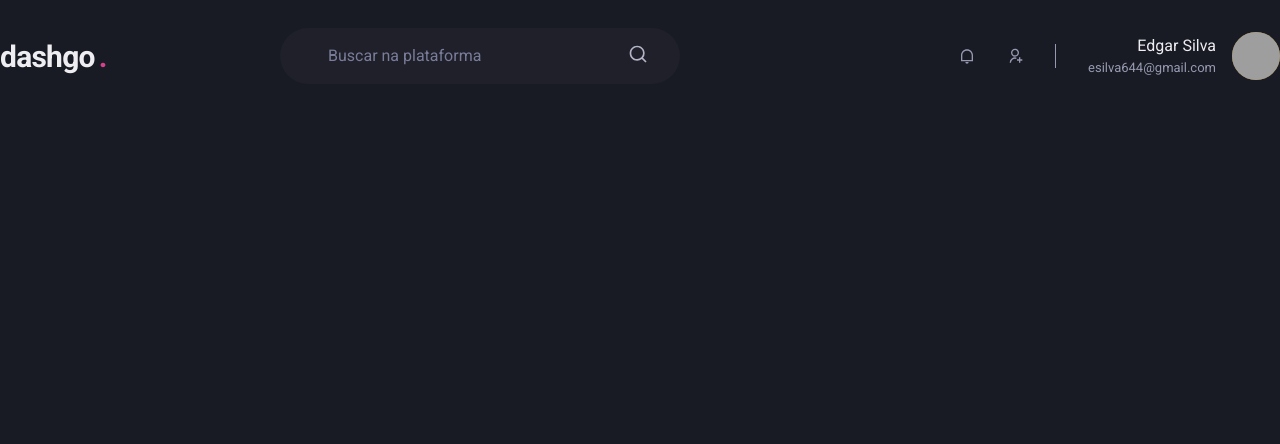
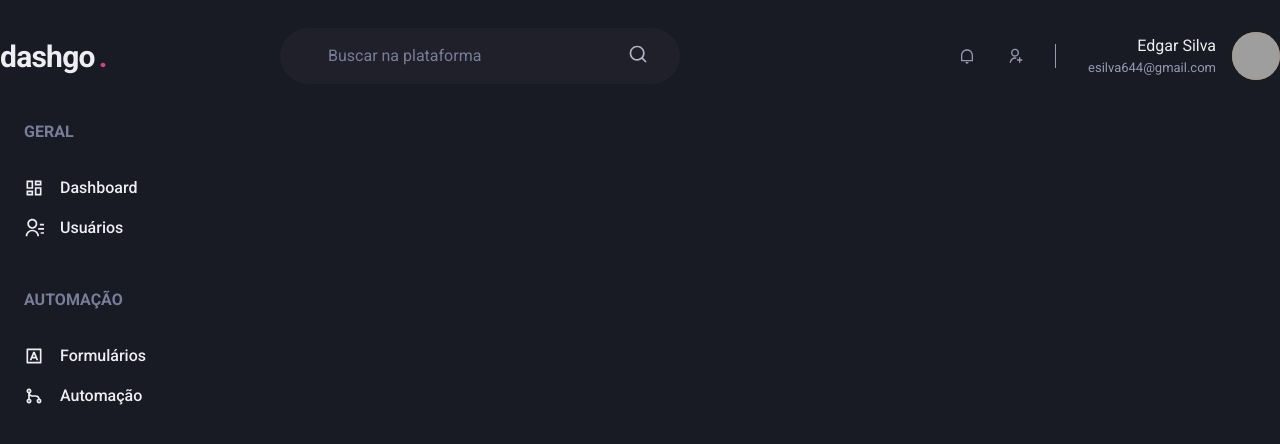
Before and after one commit to eddyzera/dashgo, a Next.js app: page /dashboard in a window 1280 px wide. Shown: the top 444 px of the page. Built offline with nearby package versions, Linux system fonts and the light colour scheme; grey boxes are pictures that could not be loaded.

Commit message:
[feat]: creation component SideBar

```diff
--- /dev/null
+++ b/src/components/SideBar.tsx
@@ -0,0 +1,97 @@
+import React from 'react'
+import {
+  Box,
+  Stack,
+  Text,
+  Link,
+  Icon
+} from '@chakra-ui/react'
+import {
+  RiContactsLine,
+  RiDashboardLine,
+  RiGitMergeLine,
+  RiInputMethodLine
+} from 'react-icons/ri'
+
+export const SideBar: React.FunctionComponent = () => {
+  return (
+    <Box as="aside" w="64" mr="8">
+      <Stack spacing="12" align="flex-start">
+        <Box>
+          <Text
+            fontWeight="bold"
+            color="gray.400"
+            textTransform="uppercase"
+          >
+            geral
+          </Text>
+          <Stack spacing="4" mt="8" align="stretch">
+            <Link
+              display="flex"
+              alignItems="center"
+            >
+              <Icon as={RiDashboardLine} fontSize="20" />
+              <Text
+                ml="4"
+                fontWeight="medium"
+                textTransform="capitalize"
+              >
+                dashboard
+              </Text>
+            </Link>
+            <Link
+              display="flex"
+              alignItems="center"
+            >
+              <Icon as={RiContactsLine} fontSize="20" />
+              <Text
+                ml="4"
+                fontWeight="medium"
+                textTransform="capitalize"
+              >
+                usuários
+              </Text>
+            </Link>
+          </Stack>
+        </Box>
+        <Box>
+          <Text
+            fontWeight="bold"
+            color="gray.400"
+            textTransform="uppercase"
+          >
+            automação
+          </Text>
+          <Stack spacing="4" mt="8" align="stretch">
+            <Link
+              display="flex"
+              alignItems="center"
+            >
+              <Icon as={RiInputMethodLine} fontSize="20" />
+              <Text
+                ml="4"
+                fontWeight="medium"
+                textTransform="capitalize"
+              >
+                formulários
+              </Text>
+            </Link>
+            <Link
+              display="flex"
+              alignItems="center"
+            >
+              <Icon as={RiGitMergeLine} fontSize="20" />
+              <Text
+                ml="4"
+                fontWeight="medium"
+                textTransform="capitalize"
+              >
+                automação
+              </Text>
+            </Link>
+          </Stack>
+        </Box>
+      </Stack>
+    </Box>
+  )
+}
--- a/src/pages/dashboard.tsx
+++ b/src/pages/dashboard.tsx
@@ -1,7 +1,20 @@
+import { Flex } from '@chakra-ui/react'
 import { Header } from "../components/Header";
+import { SideBar } from '../components/SideBar';
 
 export default function Dashboard() {
   return (
-    <Header />
+    <Flex direction="column" h="100vh">
+      <Header />
+      <Flex
+        w="100%"
+        my="6"
+        maxWidth={1480}
+        mx="auto"
+        px="6"
+      >
+        <SideBar />
+      </Flex>
+    </Flex>
   )
 }
```
